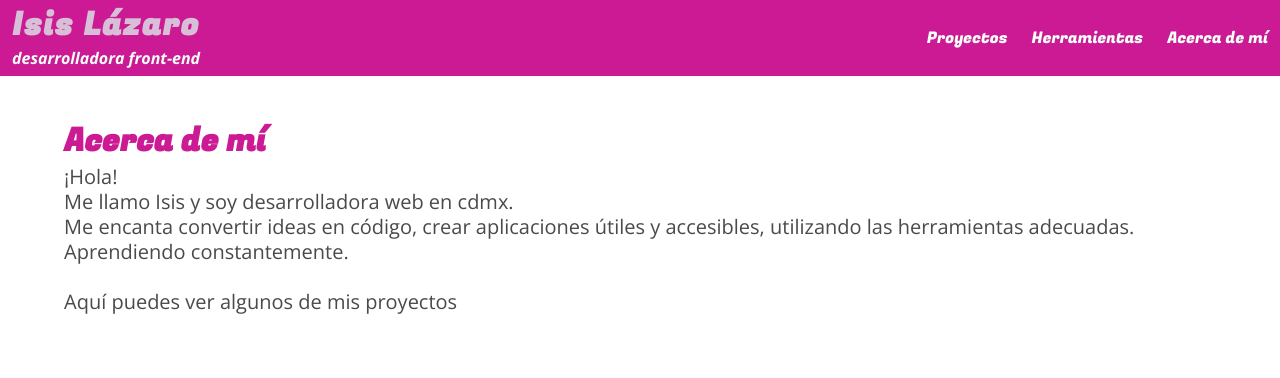
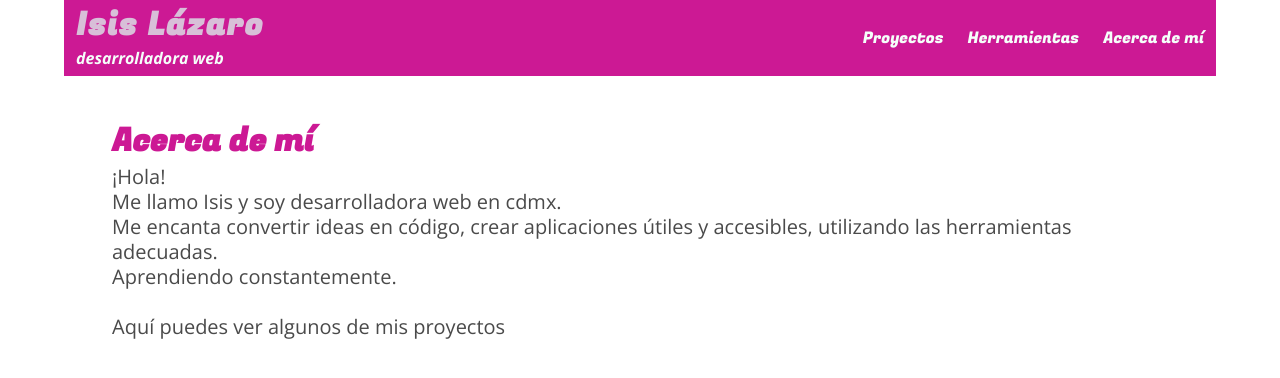
Before and after one commit to isisLazaro/isislazaro.github.io, a Vue app: page /#/about in a window 1280 px wide. Shown: the top 378 px of the page. Built offline with nearby package versions, Linux system fonts and the light colour scheme.

Commit message:
adding Underconstrucction element to incomplete views, adjust #app margin

```diff
--- a/src/App.vue
+++ b/src/App.vue
@@ -16,6 +16,7 @@ export default {
 <style>
 #app {
   font-family: "Open Sans", sans-serif;
+  margin: 0 4em;
 }
 
 h1,
--- a/src/components/Navbar.vue
+++ b/src/components/Navbar.vue
@@ -3,7 +3,7 @@
     <div class="navbar-brand">
       <router-link :to="{ name: 'home' }" id="logoLink" class="navbar-item">
         <h1 class="title">Isis Lázaro</h1>
-        <h2 class="subtitle is-6">desarrolladora front-end</h2>
+        <h2 class="subtitle is-6">desarrolladora web</h2>
       </router-link>
       <a
         role="button"
@@ -24,7 +24,7 @@
         <router-link class="navbar-item" :to="{ name: 'proyectos' }"
           >Proyectos</router-link
         >
-        <router-link class="navbar-item" :to="{ name: 'habilidades' }"
+        <router-link class="navbar-item" :to="{ name: 'herramientas' }"
           >Herramientas</router-link
         >
         <router-link class="navbar-item" :to="{ name: 'about' }"
--- a/src/components/Underconstruction.vue
+++ b/src/components/Underconstruction.vue
@@ -1,10 +1,12 @@
 <template>
   <div>
     <h2 class="title">En construcción ...</h2>
-    <img
-      src="https://media.giphy.com/media/3ZALZoBtI1KJa/giphy.gif"
-      alt="En construcción..."
-    />
+    <figure>
+      <img
+        src="https://media.giphy.com/media/3ZALZoBtI1KJa/giphy.gif"
+        alt="En construcción..."
+      />
+    </figure>
   </div>
 </template>
 
--- a/src/router.js
+++ b/src/router.js
@@ -2,6 +2,7 @@ import Vue from "vue";
 import Router from "vue-router";
 import Home from "./views/Home.vue";
 import Projects from "./views/Projects.vue";
+import Tools from "./views/Tools.vue";
 import About from "./views/About.vue";
 
 Vue.use(Router);
@@ -14,14 +15,19 @@ export default new Router({
       component: Home
     },
     {
+      path: "/projects",
+      name: "proyectos",
+      component: Projects
+    },
+    {
+      path: "/tools",
+      name: "herramientas",
+      component: Tools
+    },
+    {
       path: "/about",
       name: "about",
       component: About
-    },
-    {
-      path: "/projects",
-      name: "projects",
-      component: Projects
     }
   ]
 });
--- a/src/views/About.vue
+++ b/src/views/About.vue
@@ -1,6 +1,6 @@
 <template>
   <div>
-    <Aboutme></Aboutme>
+    <Aboutme />
   </div>
 </template>
 <script>
--- /dev/null
+++ b/src/views/Tools.vue
@@ -0,0 +1,14 @@
+<template>
+  <div>
+    <Underconstruction />
+  </div>
+</template>
+
+<script>
+import Underconstruction from "@/components/Underconstruction.vue";
+export default {
+  components: {
+    Underconstruction
+  }
+};
+</script>
```
